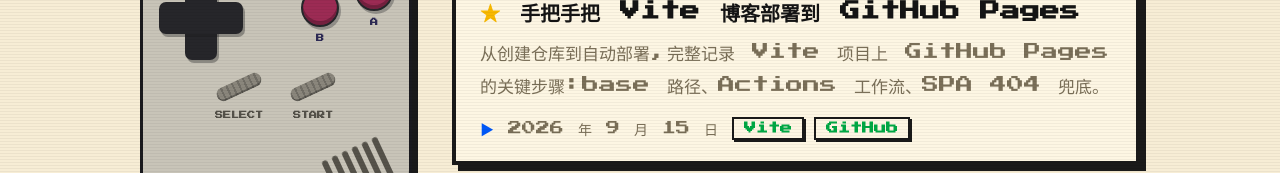
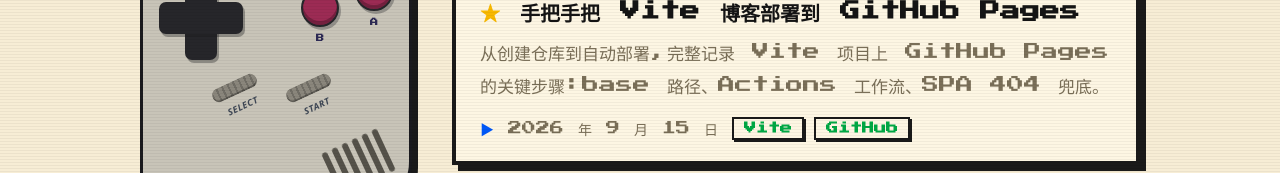
Before and after one commit to KongValley/ViteBlog, a Vue app: page / in a window 1280 px wide. Shown: the part 418-591 px from the top of the page. Built offline with nearby package versions, Linux system fonts and the light colour scheme; a web font is replaced by a local one.

Commit message:
feat: SELECT/START 标签按真机样式随按钮倾斜、改印刷体并紧贴按钮

```diff
--- a/src/components/PlayerCard.vue
+++ b/src/components/PlayerCard.vue
@@ -55,7 +55,7 @@
       <div class="gb-mid">
         <span class="gb-pill-wrap" aria-hidden="true">
           <span class="gb-pill"></span>
-          <b class="gb-pill-label pixel-en">SELECT</b>
+          <b class="gb-pill-label">SELECT</b>
         </span>
         <a
           class="gb-pill-wrap gb-pill-link"
@@ -65,7 +65,7 @@
           title="GitHub 主页"
         >
           <span class="gb-pill"></span>
-          <b class="gb-pill-label pixel-en">START</b>
+          <b class="gb-pill-label">START</b>
         </a>
       </div>
 
--- a/src/style.css
+++ b/src/style.css
@@ -923,8 +923,9 @@
   display: flex;
   flex-direction: column;
   align-items: center;
-  gap: 10px;
+  gap: 4px;
   text-decoration: none;
+  transform: rotate(-25deg); /* 整组倾斜,文字跟随按钮角度 */
 }
 
 .gb-pill {
@@ -938,15 +939,19 @@
     transparent 2px 6px
   );
   border-radius: 999px !important;
-  transform: rotate(-25deg);
   box-shadow: inset 0 -2px 0 rgba(0, 0, 0, 0.3);
   transition: background-color 0.05s steps(2);
 }
 
 .gb-pill-label {
-  margin-top: 4px; /* 避开斜置按钮的旋转包围盒 */
-  font-size: 8px; /* 点阵字体低于 8px 会糊成斜块 */
-  color: #55524a;
+  /* 仿真机印刷体,随整组一起倾斜,紧贴按钮 */
+  margin-top: 0;
+  font-family: 'Segoe UI', system-ui, sans-serif;
+  font-style: italic;
+  font-weight: 700;
+  font-size: 9px;
+  letter-spacing: 0.5px;
+  color: #3d4654;
 }
 
 .gb-pill-link:hover {
```
